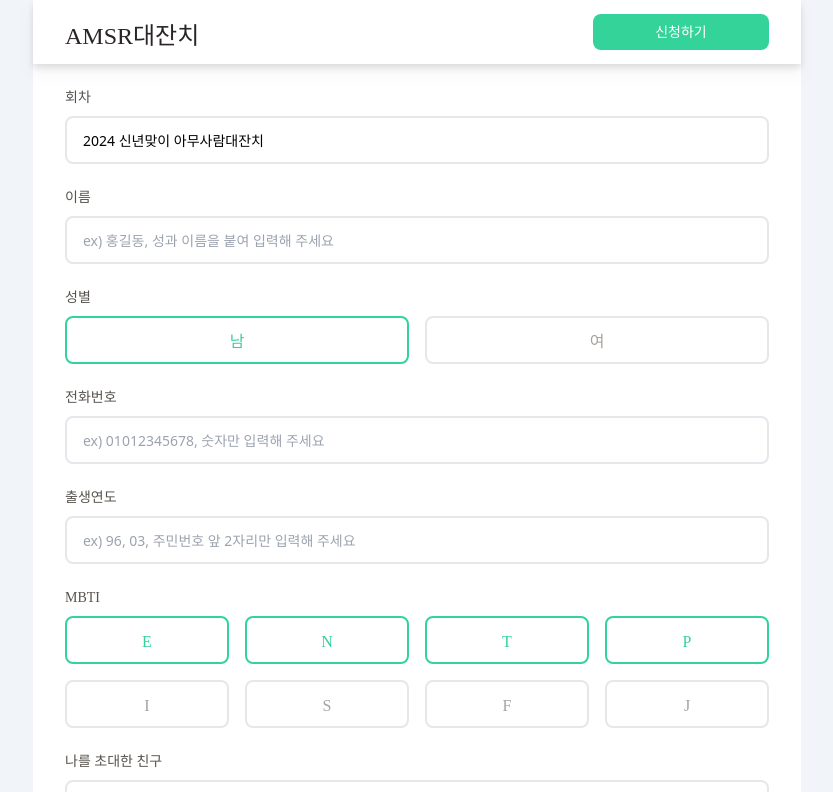
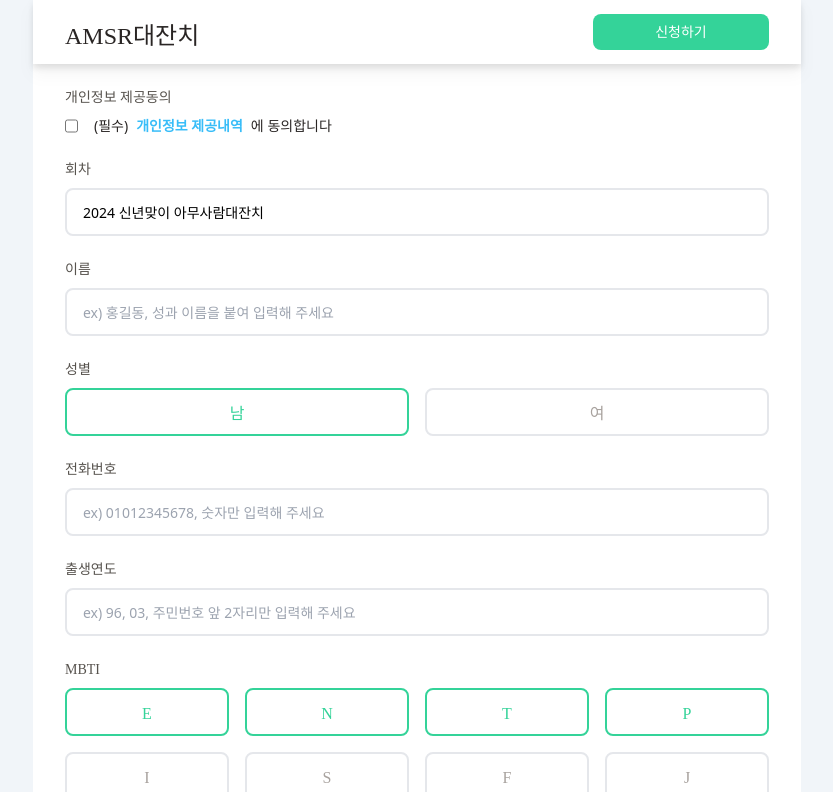
Before and after one commit to Todari/amsr, a React (Create React App) app in the folder client/: page /apply in a window 1280 px wide. Shown: the top 792 px of the page, without its empty margins (223-1056 px from the left). Built offline with nearby package versions, Linux system fonts and the light colour scheme; a web font is replaced by a local one.

Commit message:
feat: apply/개인정보 제공동의 버튼 기능 추가

```diff
--- /dev/null
+++ b/client/src/components/ApplyCheckboxButton.tsx
@@ -0,0 +1,47 @@
+import STRING from "../constants/String";
+import { useEffect, useState } from "react";
+
+type ApplyCheckboxButtonProps = {
+  onChange: (e: React.ChangeEvent<HTMLInputElement>) => void
+}
+
+const ApplyCheckboxButton = ({ onChange }: ApplyCheckboxButtonProps) => {
+  const [isChecked, setIsChecked] = useState(false);
+
+  const onClick = () => {
+    setIsChecked(!isChecked);
+  }
+
+  useEffect(() => {
+    console.log(isChecked);
+  }, [isChecked])
+
+  return (<div>
+    <div className='py-2'>
+      <div className='text-sm font-medium text-stone-600 font-BMDOHYUN'>
+        {STRING.applyPrivacyTitle}
+      </div>
+    </div>
+    <div className='flex flex-row gap-4'>
+      <input
+        type="checkbox"
+        checked={isChecked}
+        onChange={onChange}
+        onClick={onClick} />
+      <div className='flex flex-row gap-2'>
+        <div className='text-stone-800 text-sm'>
+          (필수)
+        </div>
+        <div className='text-sky-400 text-sm font-bold'>
+          개인정보 제공내역
+        </div>
+        <div className='text-stone-800 text-sm'>
+          에 동의합니다
+        </div>
+      </div>
+    </div>
+  </div>
+  )
+}
+
+export default ApplyCheckboxButton;
--- a/client/src/constants/String.ts
+++ b/client/src/constants/String.ts
@@ -3,6 +3,7 @@ enum STRING {
   headerHistoryButton = 'History',
   headerApplyButton = '신청하기',
 
+  applyPrivacyTitle = '개인정보 제공동의',
   applyInputErrorPrefix = '유효하지 않은 ',
   applyInputErrorSuffix = '입니다.',
   applyGenderTitle = '성별',
--- a/client/src/pages/Apply.tsx
+++ b/client/src/pages/Apply.tsx
@@ -5,9 +5,11 @@ import ApplyMbtiPicker from "../components/ApplyMbtiPicker";
 import AmsrButton from "../components/AmsrButton";
 import ApplyGenderPicker from "../components/ApplyGenderPicker";
 import STRING from "../constants/String";
+import ApplyCheckboxButton from "../components/ApplyCheckboxButton";
 
 type Info = {
   round: string;
+  privacy: boolean,
   name: string;
   gender: boolean;
   phone: string;
@@ -26,6 +28,7 @@ type InfoError = {
 const Apply = () => {
   const [info, setInfo] = useState<Info>({
     round: `${STRING.mainLandingTitlePrefix} ${STRING.mainLandingTitleSuffix}`,
+    privacy: false,
     name: '',
     gender: true,
     phone: '',
@@ -40,6 +43,13 @@ const Apply = () => {
     age: false,
     invited: false,
   })
+
+  const handlePrivacyChange = (e: React.ChangeEvent<HTMLInputElement>) => {
+    setInfo({
+      ...info,
+      privacy: e.target.checked,
+    })
+  }
 
   const handleChange = (e: React.ChangeEvent<HTMLInputElement>) => {
     setInfo({
@@ -89,6 +99,7 @@ const Apply = () => {
     <div className="pt-20 p-8 space-y-4">
       <div className='flex flex-col gap-16 items-center'>
         <div className='w-full flex flex-col gap-4'>
+          <ApplyCheckboxButton onChange={handlePrivacyChange}/>
           <ApplyInputField title={APPLYINPUT.round.title} name={APPLYINPUT.round.type} placeholder={""} value={info.round} isError={false} handleChange={() => { }} />
           <ApplyInputField title={APPLYINPUT.name.title} name={APPLYINPUT.name.type} placeholder={APPLYINPUT.name.placeholder} value={info.name} isError={isError.name} handleChange={handleChange} />
           <ApplyGenderPicker onChange={handleGenderChange} />
```
